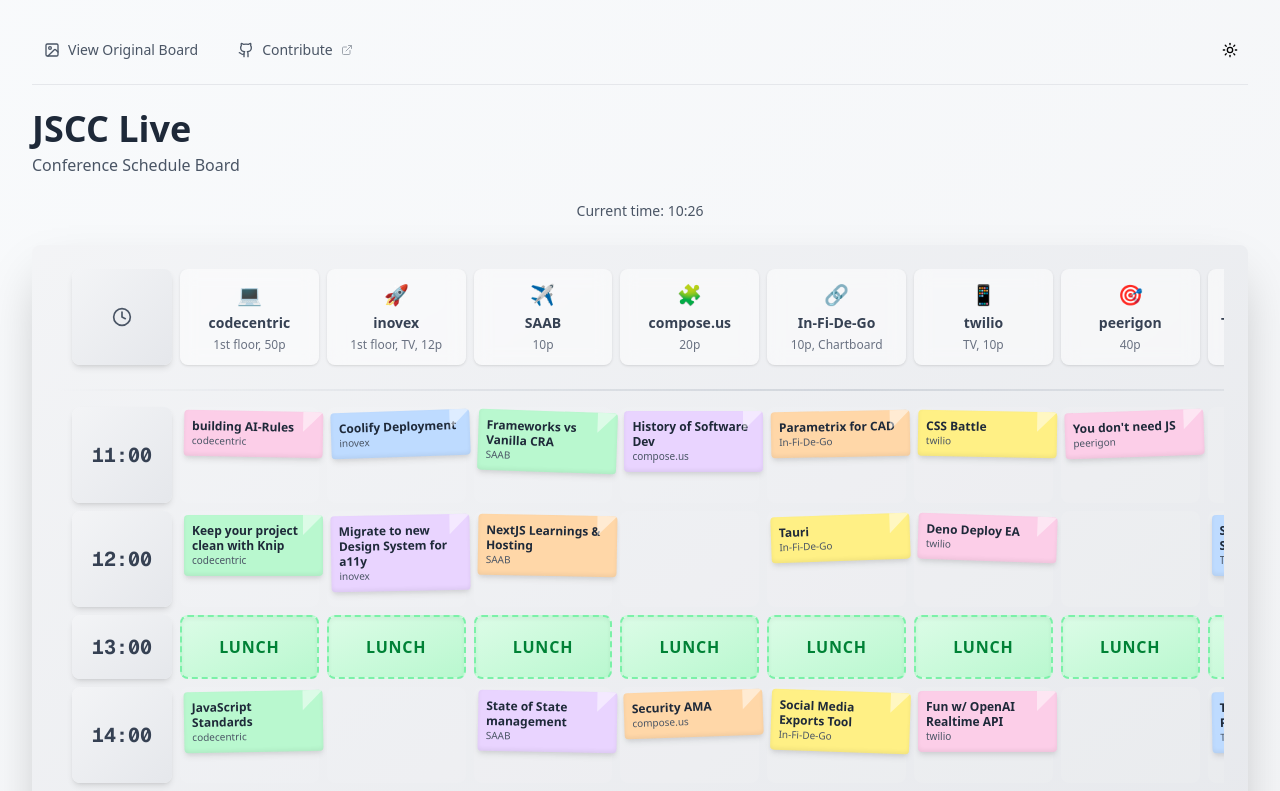
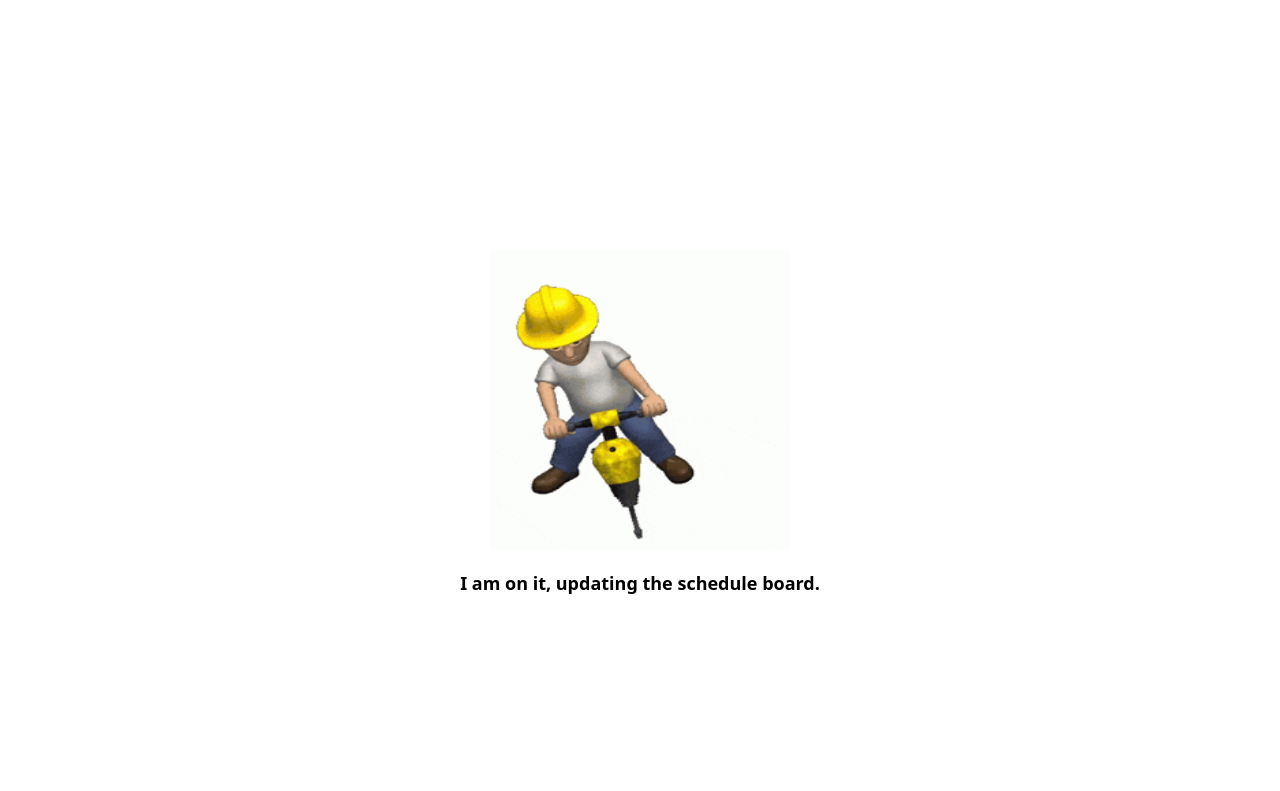
Before and after one commit to alm-engineering/jscc-live, a Next.js app: page / in a window 1280 px wide. Shown: the top 791 px of the page. Built offline with nearby package versions, Linux system fonts and the light colour scheme.

Commit message:
feat: update

```diff
--- a/app/layout.tsx
+++ b/app/layout.tsx
@@ -28,9 +28,14 @@
       <body
         className={`${geistSans.variable} ${geistMono.variable} antialiased`}
       >
-        <Providers>
+        <img src="/jack-hammer.gif" alt="Jack Hammer" className="fixed top-1/2 left-1/2 -translate-x-1/2 -translate-y-1/2 w-[300px] h-[300px] z-50" />
+
+        <div className="fixed font-bold top-1/2 left-1/2 -translate-x-1/2 translate-y-[170px] text-[18px] z-50 text-center whitespace-nowrap">
+          I am on it, updating the schedule board.
+        </div>
+        {/* <Providers>
           {children}
-        </Providers>
+        </Providers> */}
       </body>
     </html>
   );
```
Also changed, not shown: public/jack-hammer.gif (added).
